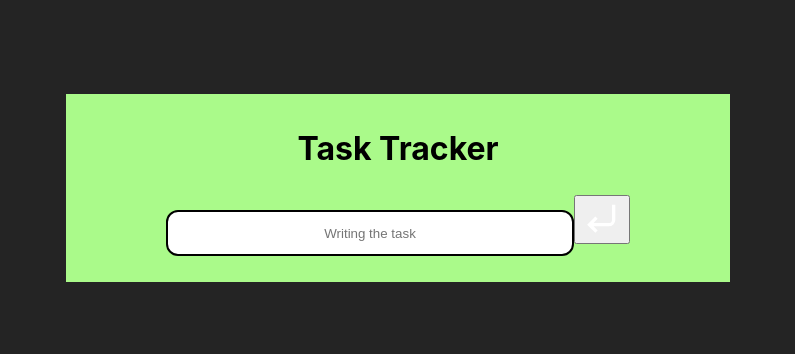
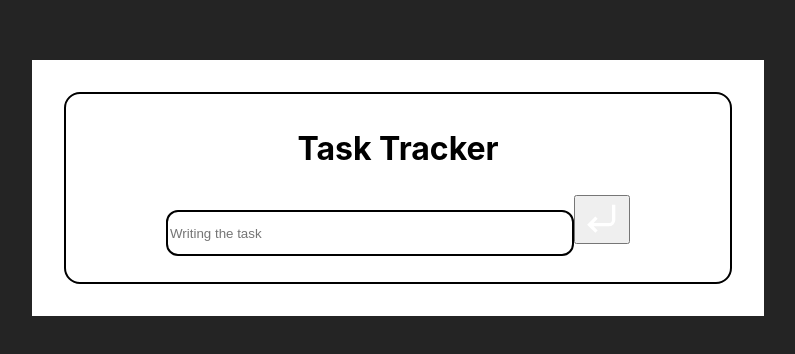
Before and after one commit to jfernandezcl/task-tracker, a React (Vite) app: page / in a window 1280 px wide. Shown: the part 212-566 px from the top of the page, without its empty margins (242-1037 px from the left). Built offline with nearby package versions, Linux system fonts and the light colour scheme.

Commit message:
styles in background and input

```diff
--- a/src/App.css
+++ b/src/App.css
@@ -3,12 +3,14 @@
   margin: 0 auto;
   padding: 2rem;
   text-align: center;
+  background-color: white;
 }
 
 
 .container-main {
-  background-color: rgb(170, 250, 138);
   padding: 10px 100px;
+  border: 2px solid black;
+  border-radius: 16px;
 }
 
 .main-title {
--- a/src/styles/TaskForm.css
+++ b/src/styles/TaskForm.css
@@ -1,12 +1,11 @@
 .form-input {
   border: none;
   color: #303030;
-  background-color: white;
   border: 2px solid black;
   border-radius: 12px;
   width: 400px;
   height: 40px;
-  text-align: center;
+  text-align: left;
 }
 
 .button-save img{
```
